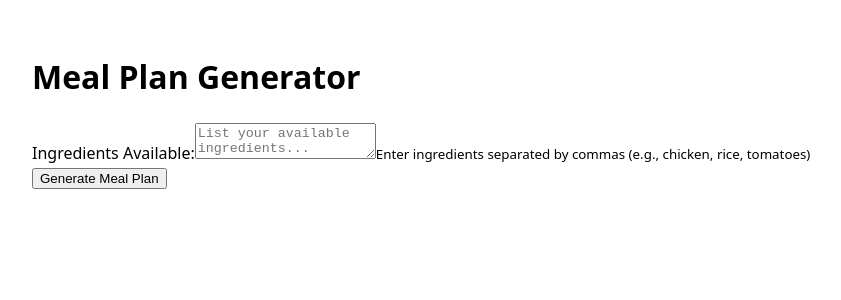
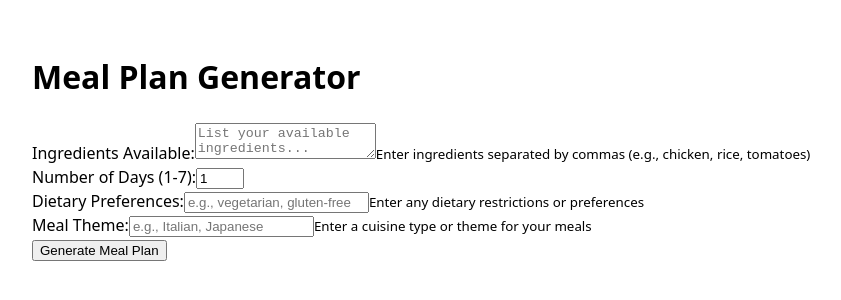
Before and after one commit to mathyasp/Meal-Plan-Generator, a React (Vite) app: page / in a window 1280 px wide. Shown: the top 300 px of the page, without its empty margins (0-841 px from the left). Built offline with nearby package versions, Linux system fonts and the light colour scheme.

Commit message:
Add additional input elements

```diff
--- a/src/components/MealPlanForm.jsx
+++ b/src/components/MealPlanForm.jsx
@@ -2,7 +2,10 @@ import { useState } from 'react'
 
 function MealPlanForm() {
   const [formData, setFormData] = useState({
-    ingredients: ''
+    ingredients: '',
+    timeline: 1,
+    preferences: '',
+    theme: ''
   })
 
   const handleChange = (e) => {
@@ -33,6 +36,45 @@ function MealPlanForm() {
         <small>Enter ingredients separated by commas (e.g., chicken, rice, tomatoes)</small>
       </div>
 
+      <div>
+        <label htmlFor="timeline">Number of Days (1-7):</label>
+        <input
+          type="number"
+          id="timeline"
+          name="timeline"
+          min="1"
+          max="7"
+          value={formData.timeline}
+          onChange={handleChange}
+        />
+      </div>
+
+      <div>
+        <label htmlFor="preferences">Dietary Preferences:</label>
+        <input
+          type="text"
+          id="preferences"
+          name="preferences"
+          value={formData.preferences}
+          onChange={handleChange}
+          placeholder="e.g., vegetarian, gluten-free"
+        />
+        <small>Enter any dietary restrictions or preferences</small>
+      </div>
+
+      <div>
+        <label htmlFor="theme">Meal Theme:</label>
+        <input
+          type="text"
+          id="theme"
+          name="theme"
+          value={formData.theme}
+          onChange={handleChange}
+          placeholder="e.g., Italian, Japanese"
+        />
+        <small>Enter a cuisine type or theme for your meals</small>
+      </div>
+
       <button type="submit">Generate Meal Plan</button>
     </form>
   )
```
